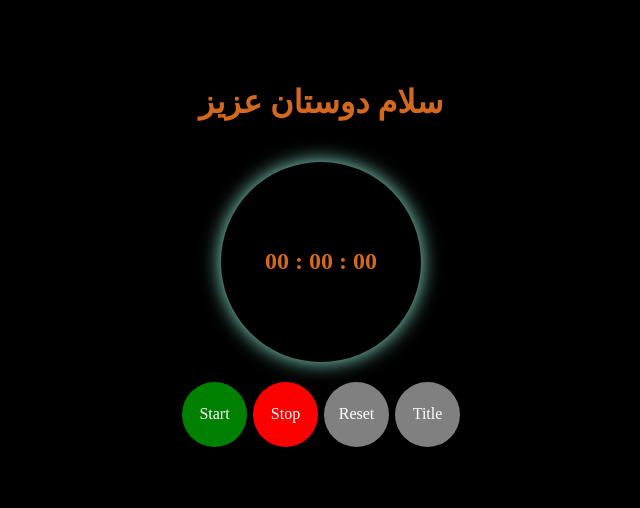
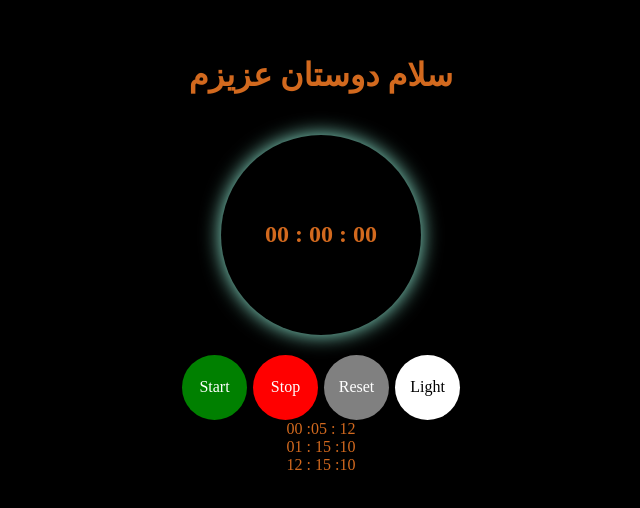
Before and after one commit to mihaf1104/react-project, a React (Create React App) app: page / in a window 1280 px wide. Shown: the part 146-654 px from the top of the page, without its empty margins (319-959 px from the left). Built offline with nearby package versions, Linux system fonts and the light colour scheme.

Commit message:
takmil sabt zaman -spread operator in es6

```diff
--- a/src/App.js
+++ b/src/App.js
@@ -1,19 +1,44 @@
-import React,{useState}  from "react";
+import React,{useState,useEffect}  from "react";
 //import ReactDOM  from "react-dom";
 import Hello from "./Hello";
 import Timer from "./Timer";
 import './style.css'
+import TimeList from "./TimeList";
 
 
 const App=()=>{
      const [title , setTitle]=useState("سلام دوستان عزیز");
-     const handleSetTitle=()=>{
-      setTitle("به کد یاد خوش امدید")
+     const [isLight , setIsLight]=useState(false);
+     const [timeArr,setTimeArr]=useState(["00 :05 : 12","01 : 15 :10","12 : 15 :10"]);
+      const handleSetTitle=()=>{
+        if (isLight)
+        { setTitle("به کد یاد خوش امدید")}
+        else
+        {  setTitle("سلام دوستان عزیزم")}
+      }
+     const handleSetIsLight=()=>{
+      setIsLight(!isLight)
+      //console.log(isLight);
      }
+     useEffect(()=>{
+      handleSetTitle();
+      return()=>
+      {
+
+      }
+     },[isLight])
      return (
-               <div className='main'>
+
+               <div className='main' style={{background:isLight?"white":"black"}}>
                     <Hello title={title}/>
-                    <Timer handleSetTitle={handleSetTitle}/>
+                    <Timer
+                          isLight={isLight}
+                          handleSetIsLight={handleSetIsLight}
+                          handleSetTitle={handleSetTitle}
+                          timeArr={timeArr}
+                          setTimeArr={setTimeArr}
+                    />
+
                </div>
              )
 }
--- /dev/null
+++ b/src/Item.jsx
@@ -0,0 +1,10 @@
+const Item=(props)=>{
+return(
+   <div>
+         {props.children}
+   </div>
+)
+
+}
+
+export default Item;
--- /dev/null
+++ b/src/TimeList.jsx
@@ -0,0 +1,16 @@
+import Item from "./Item";
+
+const TimeList = (props) => {
+
+    return (
+        <div className="main_time_list">
+          {props.children.map((c)=>(
+            <Item key={Math.random()}>{c}</Item>
+          ))}
+
+        </div>
+    )
+
+}
+
+export default TimeList;
--- a/src/Timer.js
+++ b/src/Timer.js
@@ -1,58 +1,62 @@
-import React  from "react";
+import React from "react";
 //import ReactDOM  from "react-dom";
 import './style.css'
+import TimeList from "./TimeList";
 
 var interval;
-class Timer extends React.Component{
-    constructor(){
+class Timer extends React.Component {
+  constructor() {
     super();
-      this.state={
-        hour :0,
-        minute:0,
-        second:0,
-        isStart:false
+    this.state = {
+      hour: 0,
+      minute: 0,
+      second: 0,
+      isStart: false
     }
   }
-    startInterval=()=>{
-      if (this.state.isStart===false)
-      {
-        this.setState({isStart:true})
-      interval=setInterval(() => {
-       this.setState({second:this.state.second+1})
-       if (this.state.second===60)
-          {
+  startInterval = () => {
+    if (this.state.isStart === false) {
+      this.setState({ isStart: true })
+      interval = setInterval(() => {
+        this.setState({ second: this.state.second + 1 })
+        if (this.state.second === 60) {
           this.setState({
-              second:0,
-              minute:this.state.minute+1
+            second: 0,
+            minute: this.state.minute + 1
           })
         }
-          if (this.state.minute===60)
-          {
+        if (this.state.minute === 60) {
           this.setState({
-              minute:0,
-              hour:this.state.hour+1
+            minute: 0,
+            hour: this.state.hour + 1
           })
         }
       }, 1000);
     }
   }
 
-    resetInterval=()=>{
-      this.setState({hour:0,minute:0,second:0})
+  resetInterval = () => {
+    this.setState({ hour: 0, minute: 0, second: 0 })
     this.stopInterval()
   }
-    stopInterval=()=>{
-      this.setState({isStart:false})
+  stopInterval = () => {
+    this.setState({ isStart: false })
     clearInterval(interval)
   }
-
-    render(){
-      let h=this.state.hour.toString().padStart(2,'0')
-      let m=this.state.minute.toString().padStart(2,'0')
-      let s=this.state.second.toString().padStart(2,'0')
-      return(
+  HandleSaveTime=()=>{
+    let h = this.state.hour.toString().padStart(2, '0')
+    let m = this.state.minute.toString().padStart(2, '0')
+    let s = this.state.second.toString().padStart(2, '0')
+    let newTime=`${h} : ${m} : ${s}`;
+    this.props.setTimeArr([...this.props.timeArr,newTime]);
+  }
+  render() {
+    let h = this.state.hour.toString().padStart(2, '0')
+    let m = this.state.minute.toString().padStart(2, '0')
+    let s = this.state.second.toString().padStart(2, '0')
+    return (
       <>
-         <h2 className='timer'>
+        <h2 className='timer' onClick={this.HandleSaveTime}>
           {`${h} : ${m} : ${s}`}
         </h2>
         {/* <button onClick={this.props.handleSetTitle}>change</button>*/}
@@ -61,8 +65,17 @@ class Timer extends React.Component{
           <spam className="action_button start_burtton" onClick={this.startInterval} >Start</spam>
           <spam className="action_button stop_burtton" onClick={this.stopInterval}>Stop</spam>
           <spam className="action_button reset_burtton" onClick={this.resetInterval}>Reset</spam>
-               <spam className="action_button reset_burtton" onClick={this.props.handleSetTitle}>Title</spam>
+          <spam className="action_button reset_burtton"
+            style={{
+              background: this.props.isLight ? "black" : "white"
+              , color: this.props.isLight ? "white" : "black"
+            }} onClick={this.props.handleSetIsLight}>
+            {this.props.isLight ? "Dark" : "Light"}
+          </spam>
         </div>
+        <TimeList>
+               {this.props.timeArr}
+          </TimeList>
       </>
     )
   }
```
Lines whose indentation alone changed are shown as unchanged.
